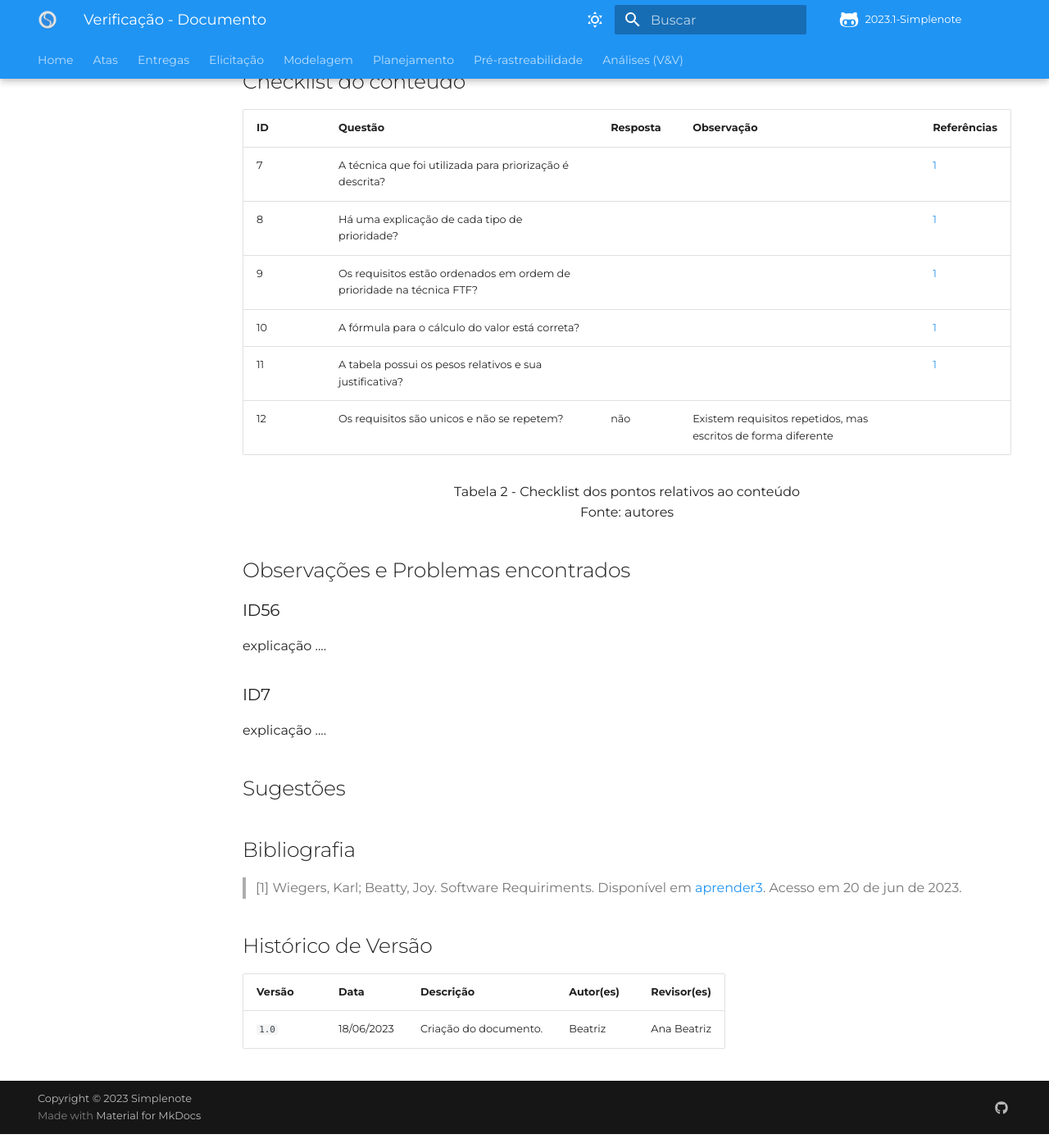
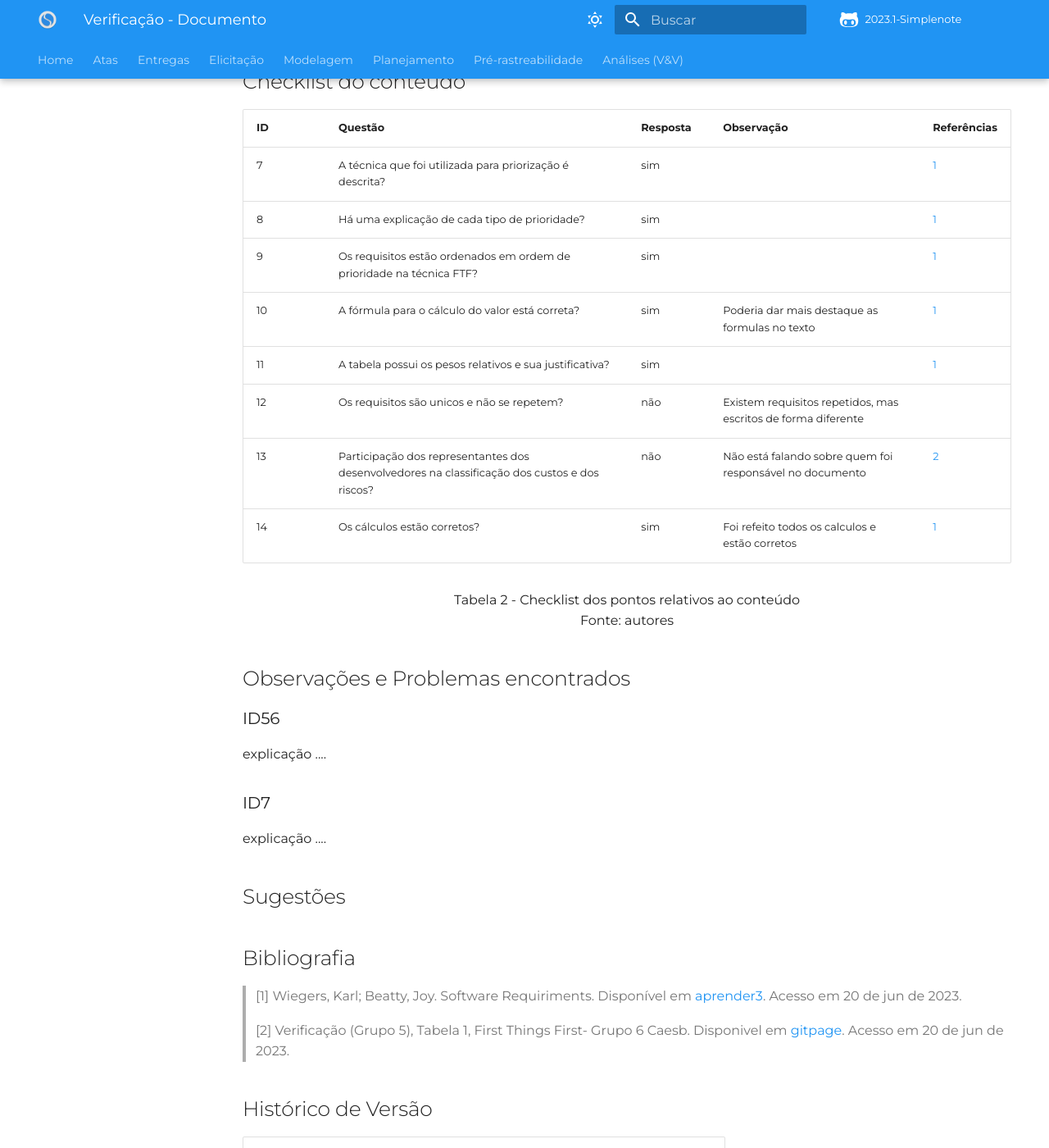
Before and after one commit to Requisitos-de-Software/2023.1-Simplenote, an MkDocs documentation site: the page built from docs/Analise-Grupo5/Elicitação/priorização/FTF.md, in a window 1280 px wide and 1400 px high, scrolled down 1263 px. Shown: the whole window at 82% size. Built offline with MkDocs 1.6.1 and Material for MkDocs 9.7.7, drawn with Linux system fonts in a browser that asks for light colours; some web fonts are replaced; comment, search, counter and statistics services are not loaded.

Commit message:
Update FTF.md

```diff
--- a/docs/Analise-Grupo5/Elicitação/priorização/FTF.md
+++ b/docs/Analise-Grupo5/Elicitação/priorização/FTF.md
@@ -32,12 +32,16 @@ Para avaliação do documento em aspectos formais e tecnicos, foi criado a tabel
 
 | ID  | Questão | Resposta | Observação | Referências|
 | --- | ------- | -------- | ---------- |------------|
-|  7  | A técnica que foi utilizada para priorização é descrita?                                         |  	 |              | [1](#ancora1) |
-|  8  | Há uma explicação de cada tipo de prioridade?                                                    |  	 |              | [1](#ancora1) |
-|  9  | Os requisitos estão ordenados em ordem de prioridade na técnica FTF?                             |  	 |              | [1](#ancora1) |
-|  10  | A fórmula para o cálculo do valor está correta?                                                 |  	 |              | [1](#ancora1) |
-|  11  | A tabela possui os pesos relativos e sua justificativa?                                         |  	 |              | [1](#ancora1) |
-|  12  | Os requisitos são unicos e não se repetem?	                                                     | não | Existem requisitos repetidos, mas escritos de forma diferente             |               |
+|  7  | A técnica que foi utilizada para priorização é descrita?                                       | sim 	 |              | [1](#ancora1) |
+|  8  | Há uma explicação de cada tipo de prioridade?                                                  | sim 	 |              | [1](#ancora1) |
+|  9  | Os requisitos estão ordenados em ordem de prioridade na técnica FTF?                           | sim 	 |              | [1](#ancora1) |
+| 10  | A fórmula para o cálculo do valor está correta?                                                | sim 	 | Poderia dar mais destaque as formulas no texto | [1](#ancora1) |
+| 11  | A tabela possui os pesos relativos e sua justificativa?                                        | sim 	 |              | [1](#ancora1) |
+| 12  | Os requisitos são unicos e não se repetem?	                                                   | não | Existem requisitos repetidos, mas escritos de forma diferente             |               |
+| 13  | Participação dos representantes dos desenvolvedores na classificação dos custos e dos riscos?  | não | Não está falando sobre quem foi responsável no documento | [2](#ancora2) |
+| 14  | Os cálculos estão corretos?                                                                    | sim 	 | Foi refeito todos os calculos e estão corretos| [1](#ancora1) |
+
+
 
 <p align="center"> Tabela 2 - Checklist dos pontos relativos ao conteúdo <br> Fonte: autores </p>
 
@@ -56,6 +60,8 @@ explicação ....
 ## Bibliografia
 
 > [1] Wiegers, Karl; Beatty, Joy. Software Requiriments. Disponível em [aprender3](https://aprender3.unb.br/pluginfile.php/2523072/mod_resource/content/2/PriorizaA%CC%83%C2%A7A%CC%83%C2%A3o%20de%20Req.pdf). Acesso em 20 de jun de 2023.
+>
+> [2] Verificação (Grupo 5), Tabela 1, First Things First- Grupo 6 Caesb. Disponivel em [gitpage](https://requisitos-de-software.github.io/2023.1-Caesb/Verificacao/Grupo5/Entrega2/priorizacao/FTF/). Acesso em 20 de jun de 2023.
 
 
 ## Histórico de Versão
```
